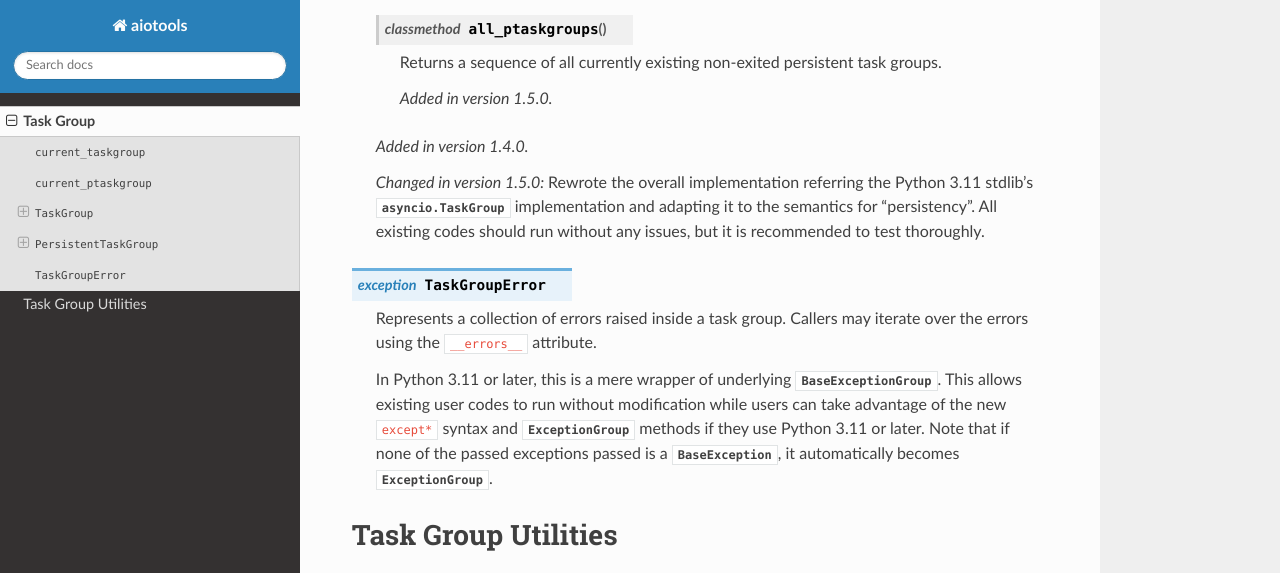
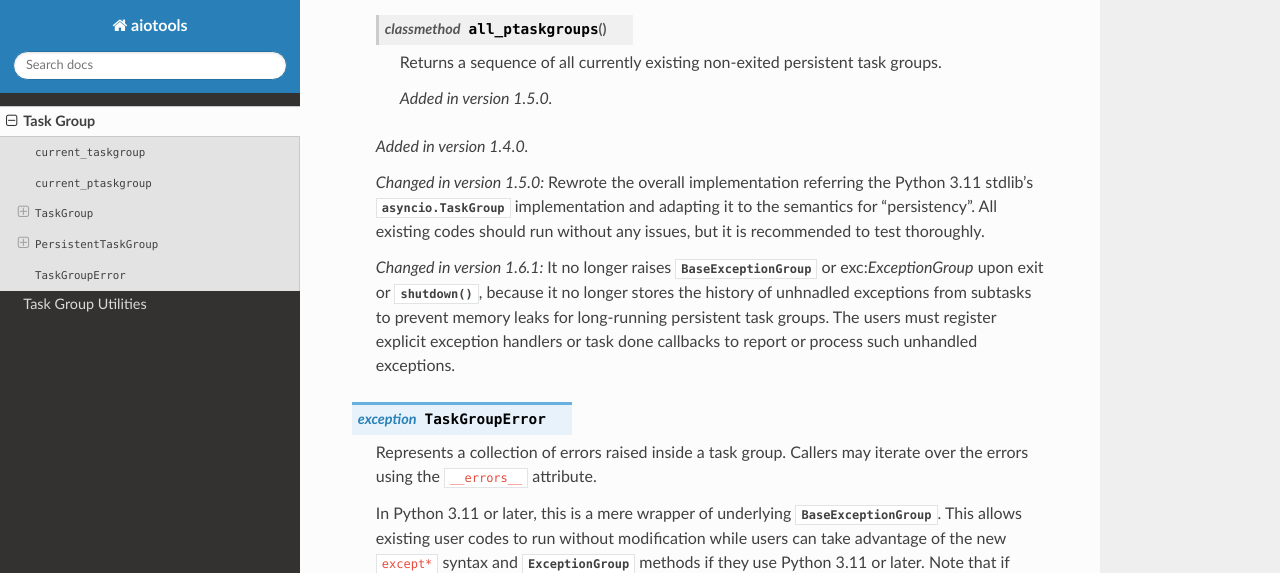
Before and after one commit to achimnol/aiotools, a Sphinx documentation site: the page built from docs/aiotools.taskgroup.rst, in a window 1280 px wide and 900 px high, scrolled down 2300 px, cut to the strip 0-573 px from the top of the window. Built offline with Sphinx 7.4.7 and the Read the Docs theme 2.0.0, drawn with Linux system fonts in a browser that asks for light colours; pages that are not in the unit, such as notebooks, are missing from menus; the version number could not be read and is left out.

Commit message:
Update docs about the recent behavior change of PersistentTaskGroup

```diff
--- a/docs/aiotools.taskgroup.rst
+++ b/docs/aiotools.taskgroup.rst
@@ -53,6 +53,7 @@ Task Group
       manager (parent task) is getting cancelled but continued.
       All existing codes should run without any issues, but it is
       recommended to test thoroughly.
+
 
 .. class:: PersistentTaskGroup(*, name=None, exception_handler=None)
 
@@ -140,6 +141,14 @@ Task Group
       All existing codes should run without any issues, but it is
       recommended to test thoroughly.
 
+   .. versionchanged:: 1.6.1
+
+      It no longer raises :exc:`BaseExceptionGroup` or exc:`ExceptionGroup`
+      upon exit or :meth:`shutdown()`, because it no longer stores the history
+      of unhnadled exceptions from subtasks to prevent memory leaks for
+      long-running persistent task groups.  The users must register explicit
+      exception handlers or task done callbacks to report or process such
+      unhandled exceptions.
 
 .. exception:: TaskGroupError
 
```
